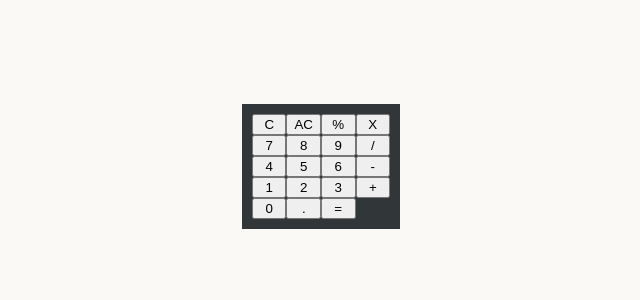
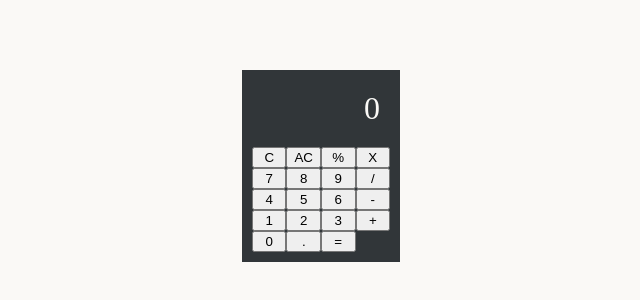
Before and after one commit to Arshad-Siddiqui/calculator, a React (Vite) app: page / in a window 1280 px wide. Shown: the part 234-534 px from the top of the page, without its empty margins (319-959 px from the left). Built offline with nearby package versions, Linux system fonts and the light colour scheme.

Commit message:
Create base display

```diff
--- a/src/components/Board.tsx
+++ b/src/components/Board.tsx
@@ -1,8 +1,10 @@
 import Numpad from "./Numpad";
+import Display from "./Display";
 
 export default function Board() {
   return (
     <div className="board">
+      <Display children={0}/>
       <Numpad />
     </div>
   );
--- /dev/null
+++ b/src/components/Display.tsx
@@ -0,0 +1,9 @@
+import DisplayProps from "../types/DisplayProps"
+
+export default function Display (props: DisplayProps) {
+  return (
+    <div className="display">
+      {props.children}
+    </div>
+  )
+}
--- a/src/index.css
+++ b/src/index.css
@@ -17,6 +17,15 @@ body {
   padding: 10px;
 }
 
+.display {
+  background-color: #313639;
+  color: #FAF9F6;
+  font-size: 2rem;
+  text-align: right;
+  padding: 10px;
+  margin-bottom: 10px;
+}
+
 .numpad {
   display: grid;
   grid-template-columns: repeat(4, 1fr);
--- /dev/null
+++ b/src/types/DisplayProps.tsx
@@ -0,0 +1,3 @@
+export default interface DisplayProps {
+  children: number | string;
+}
```
